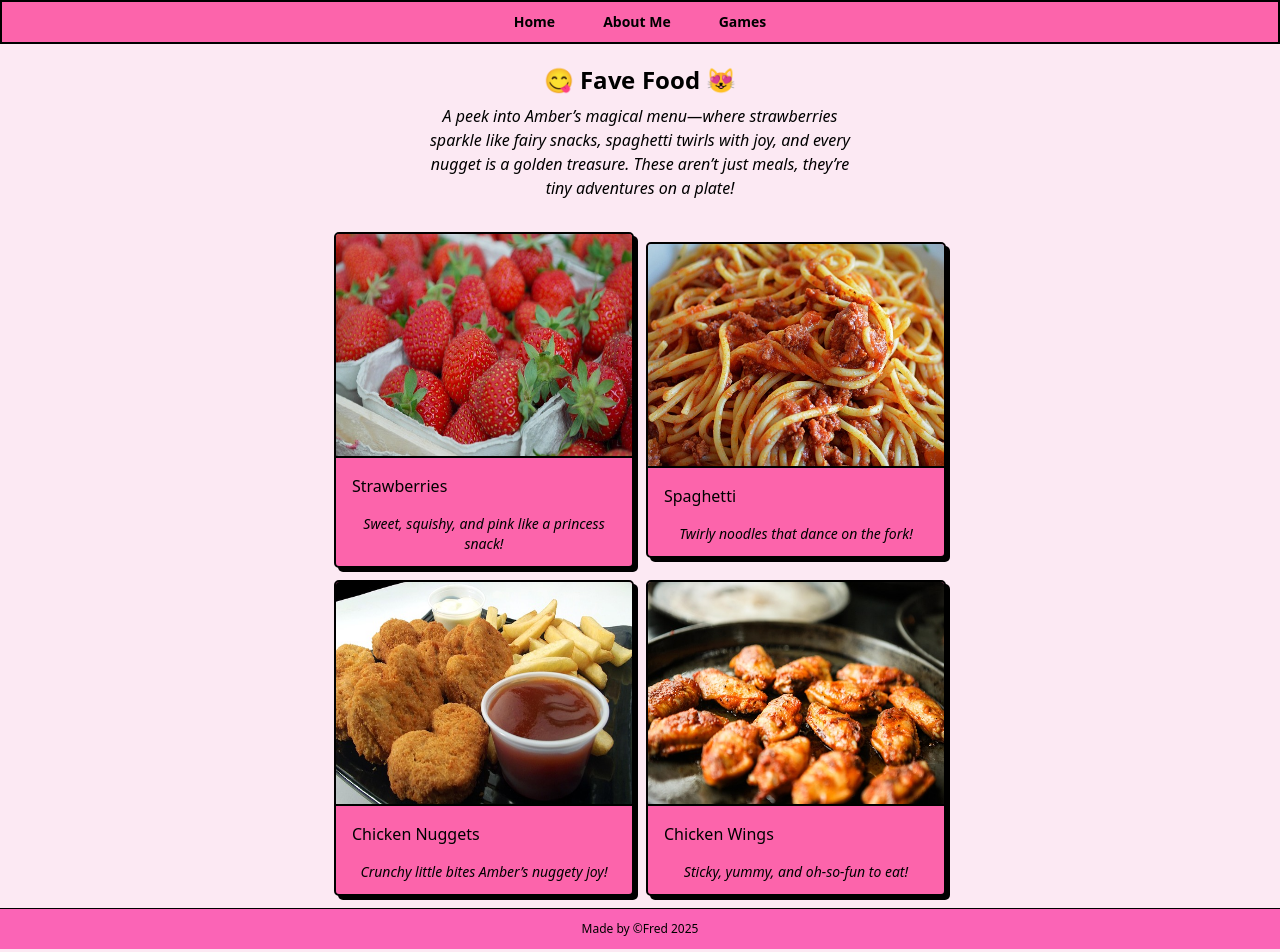
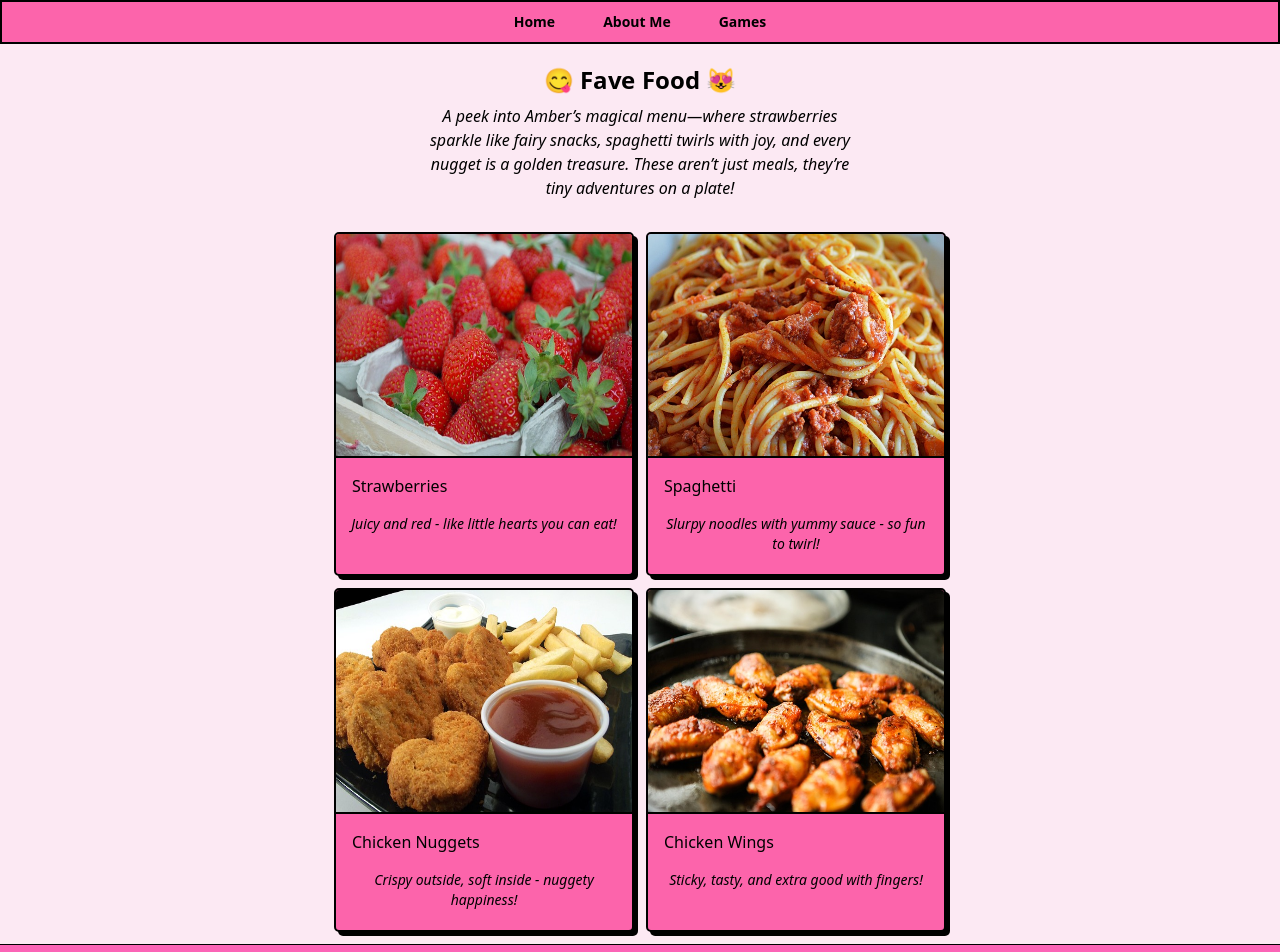
Before and after one commit to FredH2O/birthday-game, a Next.js app: page /about/food in a window 1280 px wide. Shown: the top 952 px of the page. Built offline with nearby package versions, Linux system fonts and the light colour scheme.

Commit message:
fixes with the image not being the same height

```diff
--- a/app/about/food/page.tsx
+++ b/app/about/food/page.tsx
@@ -8,25 +8,25 @@ const FavouriteFood = [
     id: 1,
     url: "/Images/strawberry.jpg",
     caption: "Strawberries",
-    description: "Sweet, squishy, and pink like a princess snack!",
+    description: "Juicy and red - like little hearts you can eat!",
   },
   {
     id: 2,
     url: "/Images/spaghetti.jpg",
     caption: "Spaghetti",
-    description: "Twirly noodles that dance on the fork!",
+    description: "Slurpy noodles with yummy sauce - so fun to twirl!",
   },
   {
     id: 3,
     url: "/Images/chicken-nuggets.jpg",
     caption: "Chicken Nuggets",
-    description: "Crunchy little bites Amber’s nuggety joy!",
+    description: "Crispy outside, soft inside - nuggety happiness!",
   },
   {
     id: 4,
     url: "/Images/chicken-wings.jpg",
     caption: "Chicken Wings",
-    description: "Sticky, yummy, and oh-so-fun to eat!",
+    description: "Sticky, tasty, and extra good with fingers!",
   },
 ];
 
@@ -66,7 +66,7 @@ const Food = () => {
       >
         {FavouriteFood.map((food) => (
           <ImageCard
-            className="hover:-translate-y-1 transition-all duration-300"
+            className="hover:-translate-y-1 transition-all h-86 duration-300"
             key={food.id}
             caption={food.caption}
             imageUrl={food.url}
--- a/app/about/sweets/page.tsx
+++ b/app/about/sweets/page.tsx
@@ -67,7 +67,7 @@ const Sweets = () => {
       >
         {FavouriteSweets.map((sweet) => (
           <ImageCard
-            className="hover:-translate-y-1 transition-all duration-300"
+            className="hover:-translate-y-1 h-86 transition-all duration-300"
             key={sweet.id}
             caption={sweet.caption}
             imageUrl={sweet.url}
```
